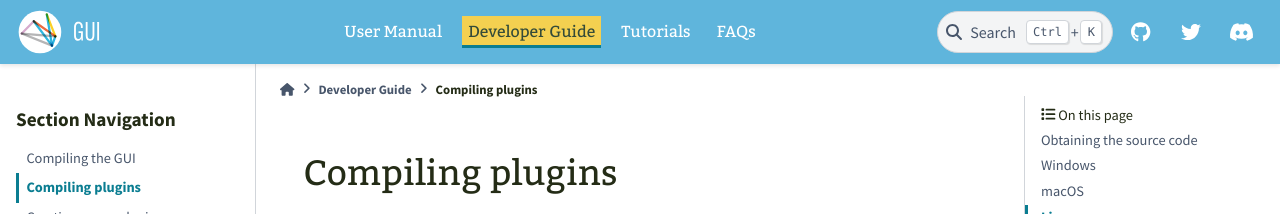
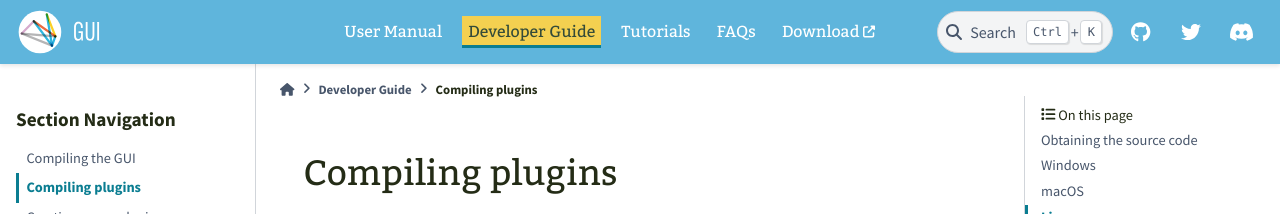
Before and after one commit to open-ephys/gui-docs, a Sphinx documentation site: the page built from source/Developer-Guide/Compiling-plugins.rst, in a window 1280 px wide. Shown: the top 214 px of the page. Built offline with Sphinx 7.4.7 and the PyData theme 0.15.4, drawn with Linux system fonts in a browser that asks for light colours.

Commit message:
Add download link

```diff
--- a/source/conf.py
+++ b/source/conf.py
@@ -188,6 +188,7 @@ html_theme_options = {
     'use_edit_page_button': True,
     "navigation_with_keys": True,
     "navbar_end": ["navbar-icon-links"],
+    "external_links": [{"name": "Download", "url": "https://open-ephys.org/gui"},],
     "navbar_align": "content",
     "footer_start": ["copyright"],
     'icon_links': [
```
